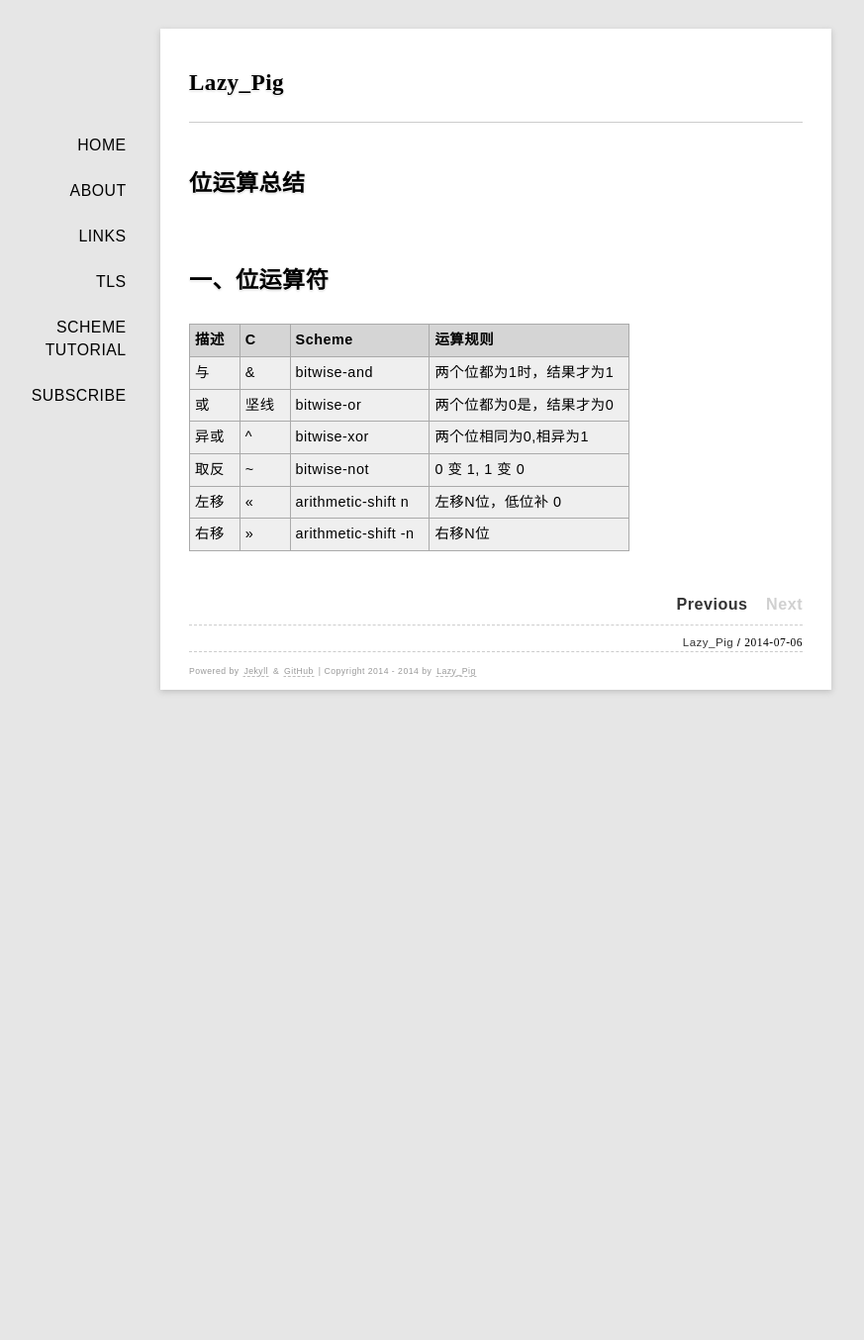
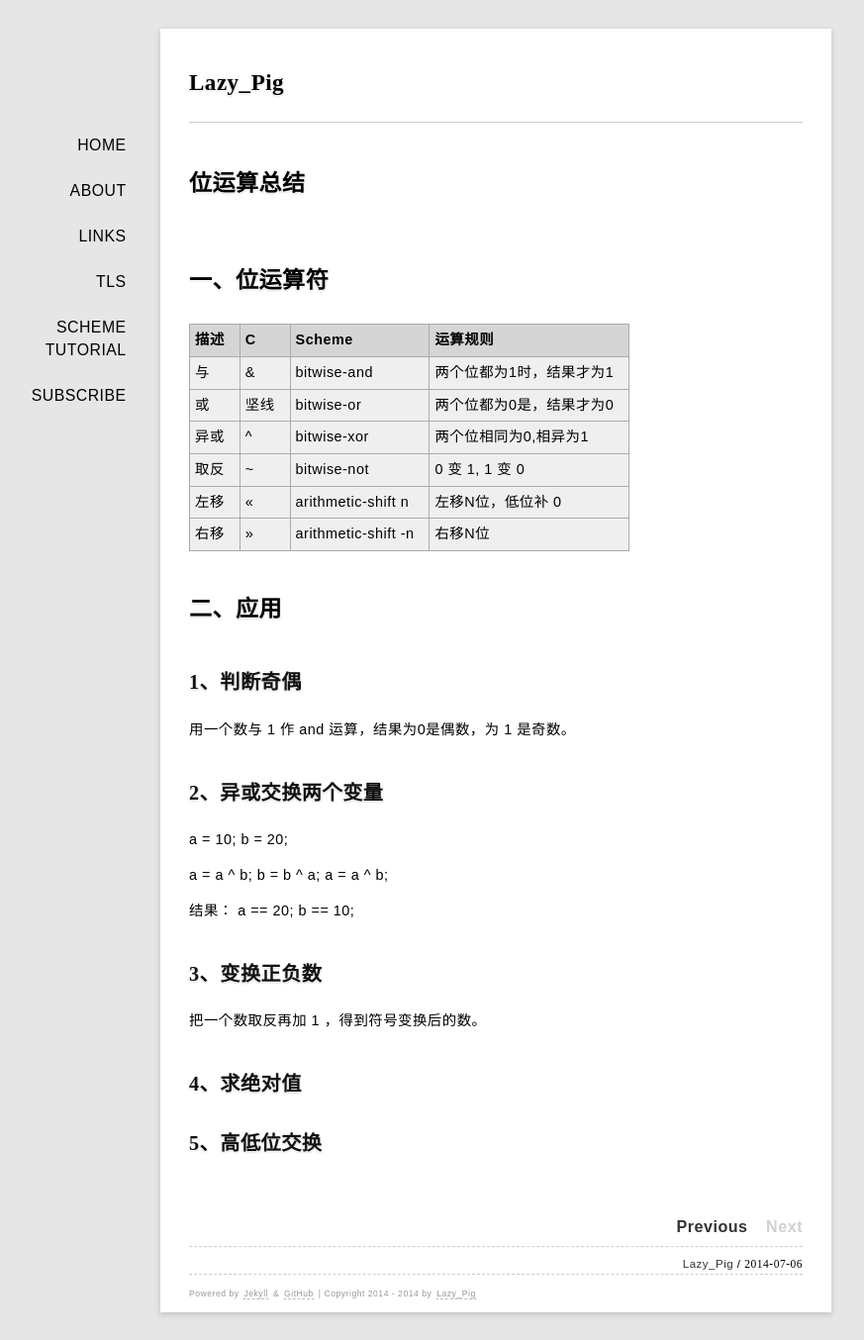
Before and after one commit to rhuichao/uternet.github.io, a Jekyll site: the page built from _posts/2014-07-06-bit-opera.md, in a window 1280 px wide. Shown: the whole page at 99% size, without its empty margins (139-1012 px from the left). Built offline with Jekyll 4.4.1, drawn with Linux system fonts in a browser that asks for light colours; some web fonts are replaced; Markdown is read by kramdown in place of the engine named in the settings; before the commit the page ends 900 px from its top, so only the background shows below that.

Commit message:
new document posted

```diff
--- a/_posts/2014-07-06-bit-opera.md
+++ b/_posts/2014-07-06-bit-opera.md
@@ -14,3 +14,32 @@ date: 2014-07-06
 |取反   | ~    | bitwise-not | 0 变 1, 1 变 0      |
 |左移   | <<   | arithmetic-shift n| 左移N位，低位补 0 |
 |右移   | >>   | arithmetic-shift -n | 右移N位 |
+
+
+#二、应用
+
+##1、判断奇偶
+
+用一个数与 1 作 and 运算，结果为0是偶数，为 1 是奇数。
+
+
+##2、异或交换两个变量
+
+a = 10;
+b = 20;
+
+a = a ^ b;
+b = b ^ a;
+a = a ^ b;
+
+结果：
+a == 20;
+b == 10;
+
+##3、变换正负数
+
+把一个数取反再加 1 ，得到符号变换后的数。
+
+##4、求绝对值
+
+##5、高低位交换
```
Also changed, not shown: _posts/.#2014-07-06-bit-opera.md (added, +1 -0 lines).
